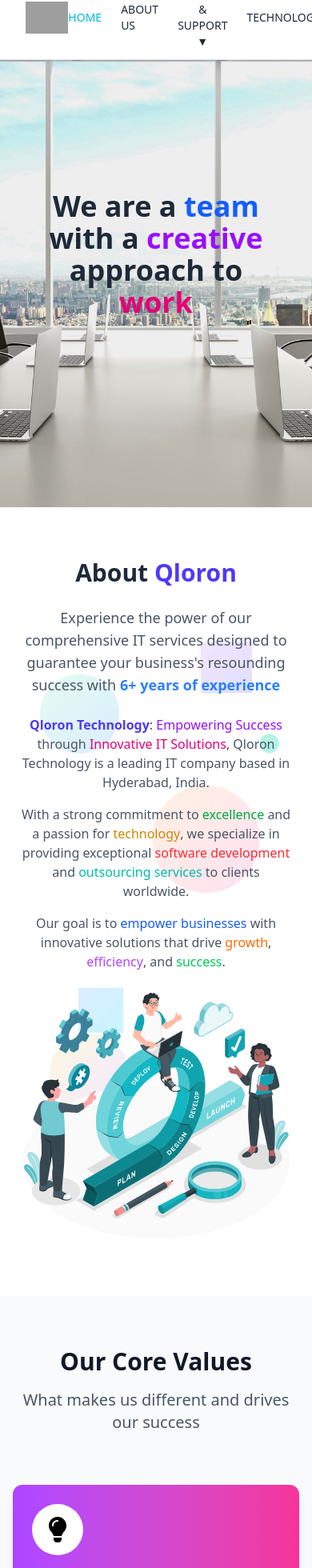
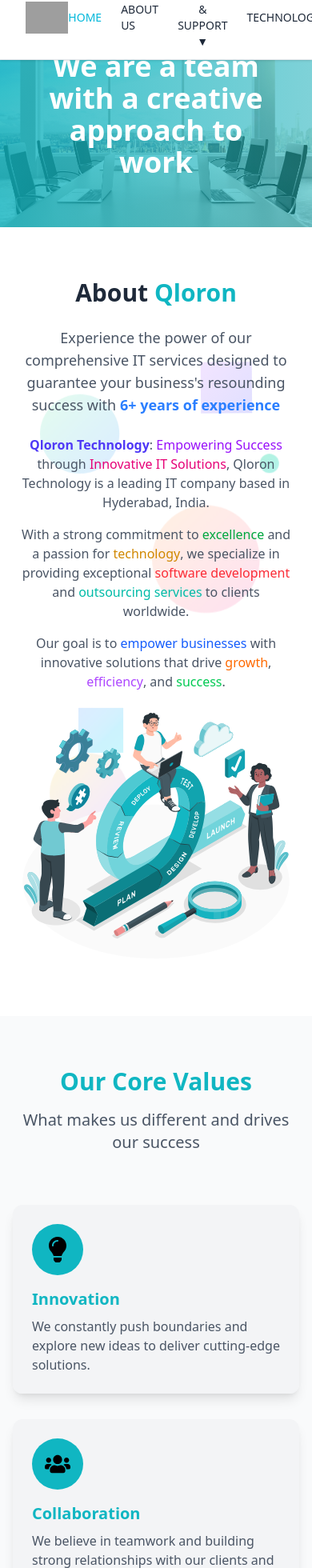
Before and after one commit to Himanshu-coder007/Qloron-Home-page, a React (Vite) app: page /about in a window 390 px wide. Shown: the part 30-1990 px from the top of the page at 80% size. Built offline with nearby package versions, Linux system fonts and the light colour scheme; grey boxes are pictures that could not be loaded.

Commit message:
chnages done in ui

```diff
--- a/src/components/about/Info.jsx
+++ b/src/components/about/Info.jsx
@@ -24,7 +24,7 @@
           {/* Text Content */}
           <div className="md:w-1/2 md:pl-12 md:pr-6 text-center md:text-left">
             <h2 className="text-3xl md:text-4xl font-bold text-gray-800 mb-6">
-              About <span className="text-indigo-600">Qloron</span>
+              About <span className="text-[#10B6C2]">Qloron</span>
             </h2>
 
             <p className="text-lg text-gray-600 mb-6">
@@ -115,4 +115,4 @@
   )
 }
 
-export default Info
+export default Info;
--- a/src/components/about/Principles.jsx
+++ b/src/components/about/Principles.jsx
@@ -52,7 +52,7 @@
       <div className="relative py-16 px-4 sm:px-6 lg:px-8 bg-white">
         <div className="max-w-7xl mx-auto">
           <div className="text-center mb-16">
-            <h2 className="text-3xl font-extrabold text-gray-900 sm:text-4xl">
+            <h2 className="text-3xl font-extrabold text-[#10B6C2] sm:text-4xl">
               Our Guiding Principles
             </h2>
             <p className="mt-4 text-xl text-gray-600">
--- a/src/components/about/Team.jsx
+++ b/src/components/about/Team.jsx
@@ -1,6 +1,6 @@
 // src/components/about/Team.jsx
 import React from 'react';
-import { FaTwitter, FaLinkedin, FaGithub, FaUser } from 'react-icons/fa';
+import { FaTwitter, FaLinkedin, FaGithub } from 'react-icons/fa';
 
 const Team = () => {
   const teamMembers = [
@@ -8,6 +8,7 @@
       id: 1,
       name: 'Nikhilesh Mandal',
       position: 'CEO & Founder',
+      image: 'https://images.unsplash.com/photo-1507003211169-0a1dd7228f2d?ixlib=rb-1.2.1&auto=format&fit=crop&w=634&q=80',
       social: {
         twitter: '#',
         linkedin: '#',
@@ -16,8 +17,9 @@
     },
     {
       id: 2,
-      name: 'Jane Smith',
+      name: 'Emily Chen',
       position: 'CTO',
+      image: 'https://images.unsplash.com/photo-1438761681033-6461ffad8d80?ixlib=rb-1.2.1&auto=format&fit=crop&w=634&q=80',
       social: {
         twitter: '#',
         linkedin: '#',
@@ -28,6 +30,7 @@
       id: 3,
       name: 'Mike Johnson',
       position: 'Lead Developer',
+      image: 'https://images.unsplash.com/photo-1500648767791-00dcc994a43e?ixlib=rb-1.2.1&auto=format&fit=crop&w=634&q=80',
       social: {
         twitter: '#',
         linkedin: '#',
@@ -36,8 +39,9 @@
     },
     {
       id: 4,
-      name: 'Sarah Williams',
+      name: 'Sophia Rodriguez',
       position: 'Marketing Director',
+      image: 'https://images.unsplash.com/photo-1544005313-94ddf0286df2?ixlib=rb-1.2.1&auto=format&fit=crop&w=634&q=80',
       social: {
         twitter: '#',
         linkedin: '#',
@@ -50,7 +54,7 @@
     <section className="py-16 bg-gray-50">
       <div className="container mx-auto px-4">
         <div className="text-center mb-12">
-          <h2 className="text-3xl font-bold text-gray-800 mb-3">Our Team</h2>
+          <h2 className="text-3xl font-bold text-[#10B6C2] mb-3">Our Team</h2>
           <p className="text-lg text-gray-600">Meet the talented people behind our success</p>
         </div>
 
@@ -61,10 +65,11 @@
                 key={member.id}
                 className="bg-white rounded-lg overflow-hidden shadow-md transition-all duration-300 hover:-translate-y-1 hover:shadow-lg"
               >
-                <div className="h-56 flex items-center justify-center bg-gray-100">
-                  <FaUser
-                    size={80}
-                    className="text-gray-400"
+                <div className="h-56 overflow-hidden">
+                  <img
+                    src={member.image}
+                    alt={member.name}
+                    className="w-full h-full object-cover"
                   />
                 </div>
                 <div className="p-5 text-center">
--- a/src/components/technology/Stack.jsx
+++ b/src/components/technology/Stack.jsx
@@ -98,7 +98,7 @@
     textColor: "#757575",
   },
   {
-    name: "",
+    name: ".NET",
     image:
       "https://upload.wikimedia.org/wikipedia/commons/thumb/e/ee/.NET_Core_Logo.svg/1200px-.NET_Core_Logo.svg.png",
     bgColor: "#FFFFFF",
@@ -129,7 +129,7 @@
     textColor: "#61DAFB",
   },
   {
-    name: "",
+    name: ".NET",
     image:
       "https://upload.wikimedia.org/wikipedia/commons/thumb/e/ee/.NET_Core_Logo.svg/1200px-.NET_Core_Logo.svg.png",
     bgColor: "#FFFFFF",
@@ -139,14 +139,14 @@
 
 const backendTech = [
   {
-    name: "",
+    name: "Node Js",
     image:
       "https://upload.wikimedia.org/wikipedia/commons/thumb/d/d9/Node.js_logo.svg/1280px-Node.js_logo.svg.png",
     bgColor: "#FFFFFF",
     textColor: "#339933",
   },
   {
-    name: "",
+    name: "PHP",
     image:
       "https://upload.wikimedia.org/wikipedia/commons/thumb/2/27/PHP-logo.svg/1200px-PHP-logo.svg.png",
     bgColor: "#FFFFFF",
--- a/src/pages/Aboutus.jsx
+++ b/src/pages/Aboutus.jsx
@@ -9,10 +9,7 @@
   return (
     <div>
       {/* Hero Section */}
-      <div className="relative h-150">
-        {" "}
-        {/* Changed from h-screen to h-96 */}
-        {/* Background image */}
+      <div className="relative h-[250px] md:h-[300px] lg:h-[400px]">
         <div
           className="absolute inset-0 bg-cover bg-center z-0"
           style={{
@@ -22,13 +19,19 @@
             backgroundRepeat: "no-repeat",
           }}
         />
-        {/* Content with light transparent background */}
+        <div
+          className="absolute inset-0 z-1"
+          style={{
+            background:
+              "linear-gradient(to right, rgba(16, 182, 194, 0.8), rgba(16, 182, 194, 0.5))",
+          }}
+        />
         <div className="relative z-10 flex items-center justify-center h-full px-4">
-          <div className="text-center max-w-4xl p-8 rounded-lg">
-            <h1 className="text-4xl md:text-6xl font-bold text-gray-800 mb-8">
-              We are a <span className="text-blue-600">team</span> with a{" "}
-              <span className="text-purple-600">creative</span> approach to{" "}
-              <span className="text-pink-600">work</span>
+          <div className="text-center max-w-4xl p-8">
+            <h1 className="text-4xl md:text-6xl font-bold text-white mb-8">
+              We are a <span className="text-white">team</span> with a{" "}
+              <span className="text-white">creative</span> approach to{" "}
+              <span className="text-white">work</span>
             </h1>
           </div>
         </div>
@@ -41,7 +44,7 @@
       <div className="py-16 px-4 sm:px-6 lg:px-8 bg-gray-50">
         <div className="max-w-7xl mx-auto">
           <div className="text-center mb-16">
-            <h2 className="text-3xl font-extrabold text-gray-900 sm:text-4xl">
+            <h2 className="text-3xl font-extrabold text-[#10B6C2] sm:text-4xl">
               Our Core Values
             </h2>
             <p className="mt-4 text-xl text-gray-600">
@@ -52,12 +55,14 @@
           <div className="grid grid-cols-1 gap-8 sm:grid-cols-2 lg:grid-cols-4">
             {/* Innovation Card */}
             <div className="rounded-xl overflow-hidden shadow-lg">
-              <div className="bg-gradient-to-r from-purple-500 to-pink-500 p-6 text-white">
-                <div className="flex items-center justify-center w-16 h-16 bg-white bg-opacity-20 rounded-full mb-4">
+              <div className="bg-[#F3F4F6] p-6">
+                <div className="flex items-center justify-center w-16 h-16 bg-[#10B6C2] bg-opacity-20 rounded-full mb-4">
                   <FaLightbulb className="w-8 h-8 text-black" />
                 </div>
-                <h3 className="text-xl font-bold mb-2">Innovation</h3>
-                <p className="opacity-90">
+                <h3 className="text-xl font-bold mb-2 text-[#10B6C2]">
+                  Innovation
+                </h3>
+                <p className="text-gray-600">
                   We constantly push boundaries and explore new ideas to deliver
                   cutting-edge solutions.
                 </p>
@@ -66,12 +71,14 @@
 
             {/* Collaboration Card */}
             <div className="rounded-xl overflow-hidden shadow-lg">
-              <div className="bg-gradient-to-r from-blue-500 to-teal-400 p-6 text-white">
-                <div className="flex items-center justify-center w-16 h-16 bg-white bg-opacity-20 rounded-full mb-4">
-                  <FaUsers className="w-8 h-8 text-black" />
+              <div className="bg-[#F3F4F6] p-6">
+                <div className="flex items-center justify-center w-16 h-16 bg-[#10B6C2] bg-opacity-20 rounded-full mb-4">
+                  <FaUsers className="w-8 h-8 text-black"  />
                 </div>
-                <h3 className="text-xl font-bold mb-2">Collaboration</h3>
-                <p className="opacity-90">
+                <h3 className="text-xl font-bold mb-2 text-[#10B6C2]">
+                  Collaboration
+                </h3>
+                <p className="text-gray-600">
                   We believe in teamwork and building strong relationships with
                   our clients and partners.
                 </p>
@@ -80,12 +87,14 @@
 
             {/* Growth Card */}
             <div className="rounded-xl overflow-hidden shadow-lg">
-              <div className="bg-gradient-to-r from-green-500 to-emerald-400 p-6 text-white">
-                <div className="flex items-center justify-center w-16 h-16 bg-white bg-opacity-20 rounded-full mb-4">
-                  <FaChartLine className="w-8 h-8 text-black" />
+              <div className="bg-[#F3F4F6] p-6">
+                <div className="flex items-center justify-center w-16 h-16 bg-[#10B6C2] bg-opacity-20 rounded-full mb-4">
+                  <FaChartLine className="w-8 h-8 text-black"  />
                 </div>
-                <h3 className="text-xl font-bold mb-2">Growth</h3>
-                <p className="opacity-90">
+                <h3 className="text-xl font-bold mb-2 text-[#10B6C2]">
+                  Growth
+                </h3>
+                <p className="text-gray-600">
                   We're committed to continuous learning and helping our clients
                   achieve sustainable growth.
                 </p>
@@ -94,12 +103,14 @@
 
             {/* Integrity Card */}
             <div className="rounded-xl overflow-hidden shadow-lg">
-              <div className="bg-gradient-to-r from-orange-500 to-yellow-400 p-6 text-white">
-                <div className="flex items-center justify-center w-16 h-16 bg-white bg-opacity-20 rounded-full mb-4">
-                  <FaHandshake className="w-8 h-8 text-black" />
+              <div className="bg-[#F3F4F6] p-6">
+                <div className="flex items-center justify-center w-16 h-16 bg-[#10B6C2] bg-opacity-20 rounded-full mb-4">
+                  <FaHandshake className="w-8 h-8 text-black"/>
                 </div>
-                <h3 className="text-xl font-bold mb-2">Integrity</h3>
-                <p className="opacity-90">
+                <h3 className="text-xl font-bold mb-2 text-[#10B6C2]">
+                  Integrity
+                </h3>
+                <p className="text-gray-600">
                   We operate with honesty and transparency in all our
                   interactions and business dealings.
                 </p>
@@ -110,13 +121,13 @@
       </div>
 
       {/* New Objectives Section */}
-      <Principles/>
+      <Principles />
 
       {/* Teams section */}
-      <Team/>
+      <Team />
 
       {/* Projects section */}
-     <Projects/>
+      <Projects />
     </div>
   );
 };
```
Also changed, not shown: src/pages/Contacts.jsx (+12 -12 lines).
